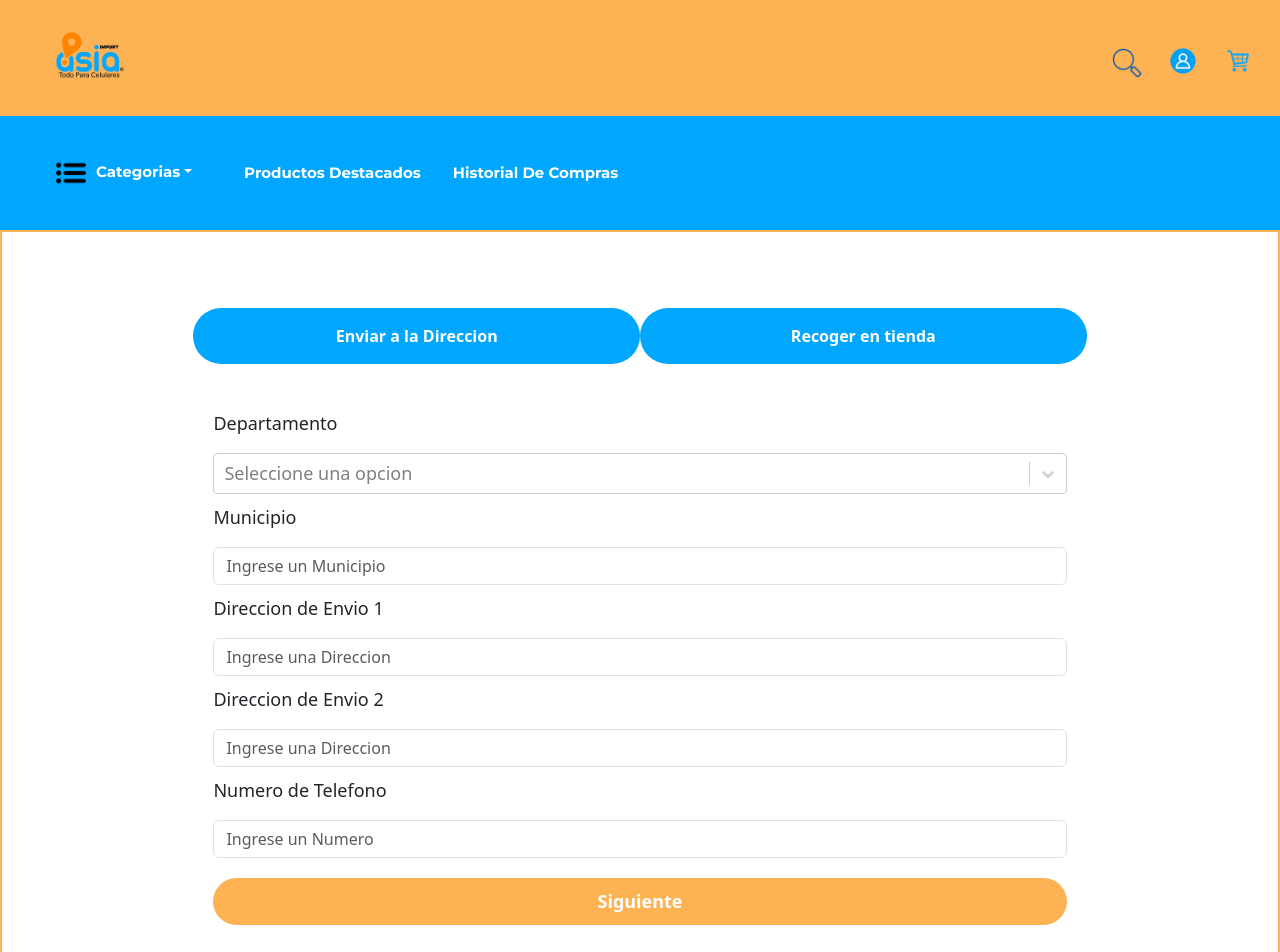
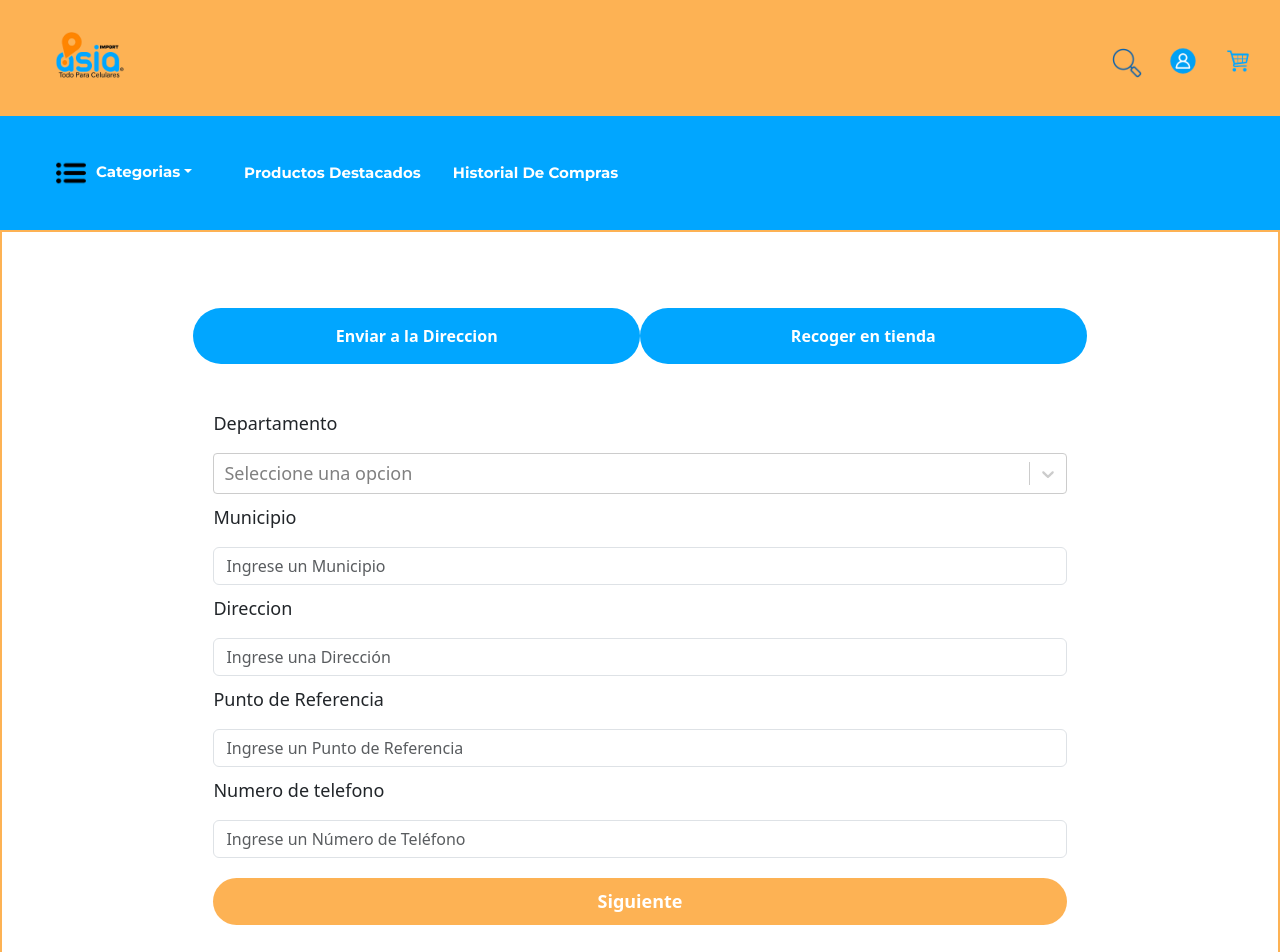
Before and after one commit to jairoaguilarts/AsiaImport, a React (Create React App) app: page /compra in a window 1280 px wide. Shown: the top 952 px of the page. Built offline with nearby package versions, Linux system fonts and the light colour scheme; a web font is replaced by a local one.

Commit message:
se agrego registro de ordenes
se agrego registro de ordenes

```diff
--- a/src/components/Client_screens/ProcederCompra.js
+++ b/src/components/Client_screens/ProcederCompra.js
@@ -6,6 +6,14 @@ import Select from 'react-select';
 function ProcederCompra() {
   const [isDeliverySelected, setIsDeliverySelected] = useState(true);
   const [departamento, setDepartamento] = useState('');
+  const [municipio, setMunicipio] = useState('');
+  const [direccion, setDireccion] = useState('');
+  const [puntoreferencia, setPuntoReferencia] = useState('');
+  const [numerotelefono, setNumeroTelefono] = useState('');
+  const firebaseUID = localStorage.getItem("FireBaseUID");
+
+  // Suponiendo que tienes alguna forma de obtener el ID del usuario actual
+  const id_usuario = firebaseUID;
 
   const handleDeliveryClick = () => {
     setIsDeliverySelected(true);
@@ -20,7 +28,76 @@ function ProcederCompra() {
     setDepartamento(selectedOption.value);
   };
 
+  // Función para manejar la creación de la entrega
+  const handleSubmit = async () => {
+    const esNumeroValido = (numero) => /^\d{8}$/.test(numero);
 
+    if (!esNumeroValido(numerotelefono)) {
+      alert('Por favor, ingrese un número de teléfono válido de 8 dígitos');
+      return;
+    }
+
+    const datosEntrega = {
+      departamento,
+      municipio,
+      direccion,
+      puntoreferencia,
+      id_usuario,
+      estadoOrden: 'Ingresada',
+      fecha_ingreso: new Date().toISOString(),
+      numerotelefono
+    };
+
+    try {
+      const response = await fetch('https://importasiahn.netlify.app/crearEntrega', {
+        method: 'POST',
+        headers: {
+          'Content-Type': 'application/json'
+        },
+        body: JSON.stringify(datosEntrega)
+      });
+
+      if (response.ok) {
+        console.log('Entrega creada');
+        alert('Orden creada con éxito');
+      } else {
+        console.error('Error al crear entrega');
+        alert('Hubo un error al crear la orden');
+      }
+    } catch (error) {
+      console.error('Error al conectar con el servidor', error);
+    }
+  };
+  const handleSubmit2 = async () => {
+    const datosEntrega = {
+      departamento,
+      municipio,
+      direccion,
+      puntoreferencia,
+      id_usuario,
+      estadoOrden: 'Pendiente',
+      fecha_ingreso: new Date().toISOString(),
+      numerotelefono
+    };
+
+    try {
+      const response = await fetch('http://localhost:3000/crearEntrega', {
+        method: 'POST',
+        headers: {
+          'Content-Type': 'application/json'
+        },
+        body: JSON.stringify(datosEntrega)
+      });
+
+      if (response.ok) {
+        console.log('Entrega creada');
+      } else {
+        console.error('Error al crear entrega');
+      }
+    } catch (error) {
+      console.error('Error al conectar con el servidor', error);
+    }
+  };
   const options = [
     { value: 'Atlantida', label: 'Atlántida' },
     { value: 'Colon', label: 'Colón' },
@@ -79,19 +156,40 @@ function ProcederCompra() {
 
             {/* Contenido de los Municipios */}
             <p>Municipio</p>
-            <Form.Control className='contenedores' type="text" placeholder="Ingrese un Municipio" />
-            <p>Direccion de Envio 1</p>
-            <Form.Control className='contenedores' type="text" placeholder="Ingrese una Direccion" />
-            <p>Direccion de Envio 2</p>
-            <Form.Control className='contenedores' type="text" placeholder="Ingrese una Direccion" />
-            <p>Numero de Telefono</p>
-            <Form.Control className='contenedores' type="text" placeholder="Ingrese un Numero" />
-
-            <button className='boton-siguiente' >
+            <Form.Control
+              className='contenedores'
+              type="text"
+              placeholder="Ingrese un Municipio"
+              value={municipio}
+              onChange={(e) => setMunicipio(e.target.value)}
+            />
+            <p>Direccion</p>
+            <Form.Control
+              className='contenedores'
+              type="text"
+              placeholder="Ingrese una Dirección"
+              value={direccion}
+              onChange={(e) => setDireccion(e.target.value)}
+            />
+            <p>Punto de Referencia</p>
+            <Form.Control
+              className='contenedores'
+              type="text"
+              placeholder="Ingrese un Punto de Referencia"
+              value={puntoreferencia}
+              onChange={(e) => setPuntoReferencia(e.target.value)}
+            />
+            <p>Numero de telefono</p>
+            <Form.Control
+              className='contenedores'
+              type="text"
+              placeholder="Ingrese un Número de Teléfono"
+              value={numerotelefono}
+              onChange={(e) => setNumeroTelefono(e.target.value)}
+            />
+            <button className='boton-siguiente' onClick={handleSubmit}>
               <p>Siguiente</p>
             </button>
-
-
           </div>
         </>
       ) : (
@@ -106,7 +204,7 @@ function ProcederCompra() {
             <p>Numero de Telefono</p>
             <Form.Control className='contenedores' type="text" placeholder="Ingrese un Numero" />
 
-            <button className='boton-siguiente' >
+            <button className='boton-siguiente' onClick={handleSubmit2}>
               <p>Siguiente</p>
             </button>
 
```
